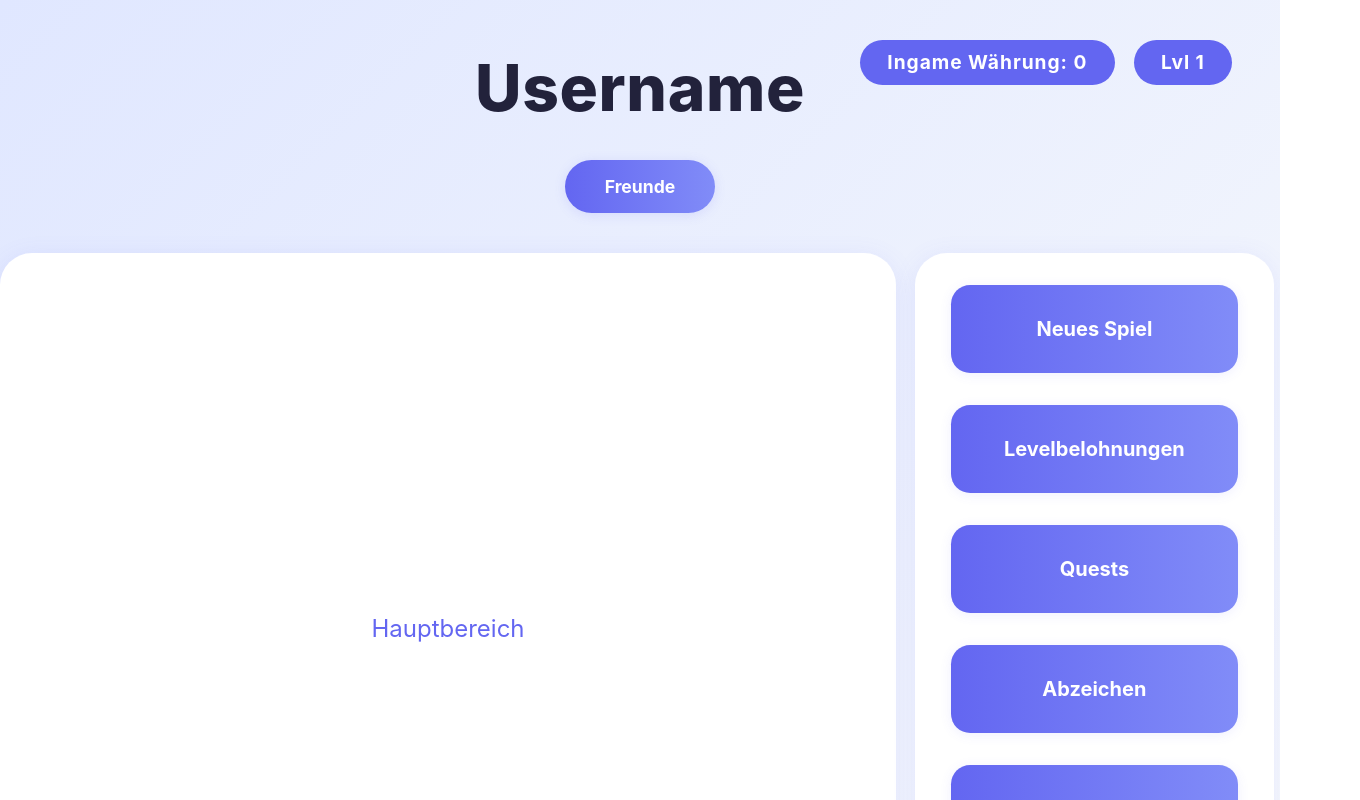
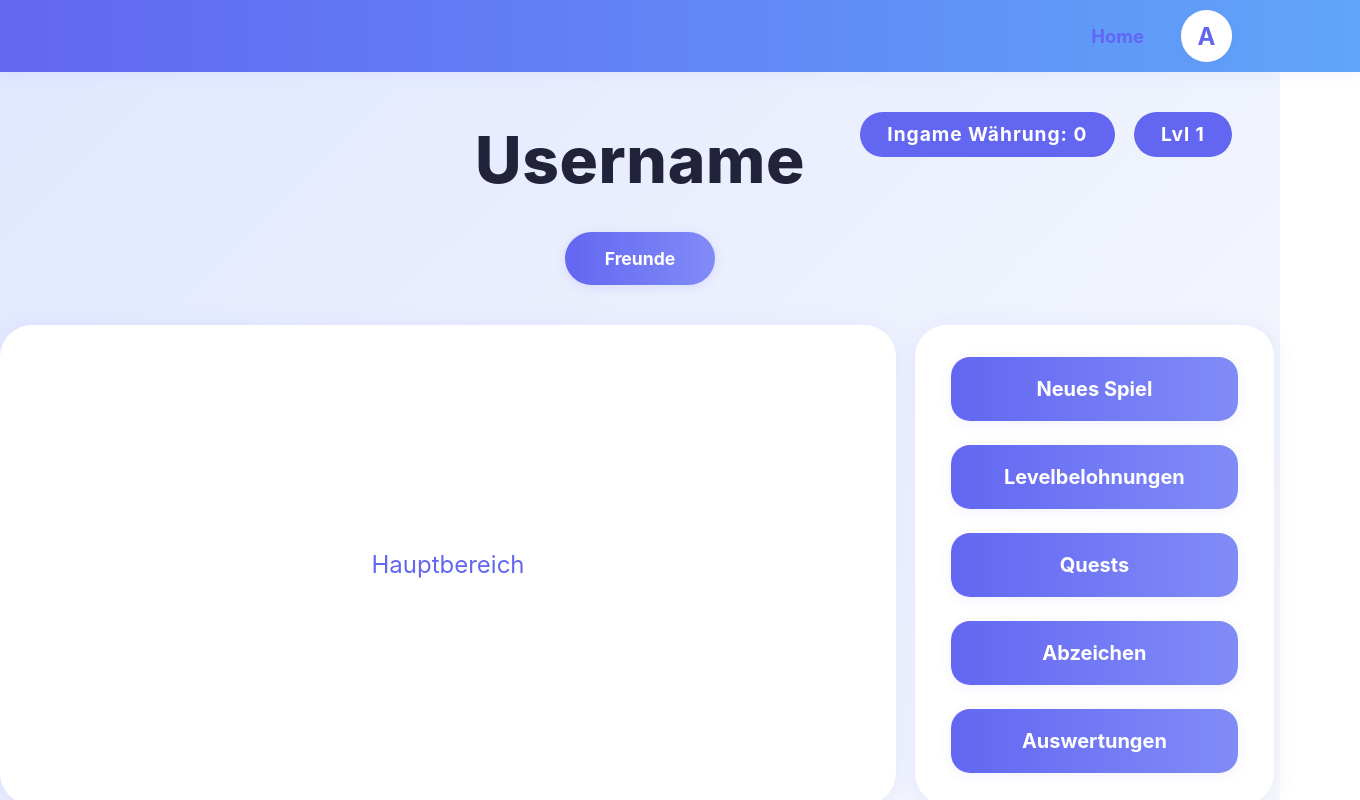
Before and after one commit to zelenajabukaa/stocktrainerFrontend, a React (Vite) app: page /home in a window 1280 px wide. Shown: the top 800 px of the page, 1360 px wide, since content can reach past the window. Built offline with nearby package versions, Linux system fonts and the light colour scheme; sample sign-in values are in the browser's storage.

Commit message:
header erstellt und auslogen möglich

```diff
--- a/src/Home.tsx
+++ b/src/Home.tsx
@@ -1,4 +1,5 @@
 import React from 'react';
+import Header from './components/Header';
 import { useNavigate } from 'react-router-dom';
 import './css/home.css';
 
@@ -20,6 +21,7 @@ const Home: React.FC = () => {
 
   return (
     <div className="main-bg">
+      <Header />
       {/* Header mit Level, Username und Freunde-Button */}
       <div className="header-area">
         <div style={{ position: 'absolute', top: '2.5rem', right: '3rem', display: 'flex', gap: '1.2rem', alignItems: 'center' }}>
@@ -36,10 +38,10 @@ const Home: React.FC = () => {
       <div className="main-content">
         <div className="card card-main">Hauptbereich</div>
         <div className="card card-side card-side-vertical">
-          <div className="sidebar-btns">
-            {['Neues Spiel', 'Levelbelohnungen', 'Quests', 'Abzeichen', 'Auswertungen', 'Einstellungen'].map((label, idx) => (
+          <div className="sidebar-btns sidebar-btns-fill">
+            {['Neues Spiel', 'Levelbelohnungen', 'Quests', 'Abzeichen', 'Auswertungen'].map((label, idx) => (
               <button
-                className="friends-btn friends-btn-large sidebar-btn"
+                className="friends-btn friends-btn-large sidebar-btn sidebar-btn-fill"
                 key={idx}
                 onClick={() => handleButtonClick(label)}
               >
--- /dev/null
+++ b/src/components/Header.module.css
@@ -0,0 +1,92 @@
+/* Home-Link-Button links neben Avatar-Kreis */
+.homeLinkBtn {
+  background: none;
+  border: none;
+  color: #6366f1;
+  font-size: 1.15rem;
+  font-weight: 700;
+  margin-right: 1.2rem;
+  cursor: pointer;
+  padding: 0.5rem 1.1rem;
+  border-radius: 0.7rem;
+  transition: background 0.15s, color 0.15s;
+}
+.homeLinkBtn:hover {
+  background: #e0e7ff;
+  color: #3730a3;
+}
+.headerBar {
+  width: 100%;
+  height: 4.5rem;
+  background: linear-gradient(90deg, #6366f1 0%, #60a5fa 100%);
+  display: flex;
+  align-items: center;
+  justify-content: space-between;
+  padding: 0 2.5rem;
+  box-shadow: 0 2px 16px 0 rgba(99,102,241,0.08);
+  position: relative;
+  z-index: 10;
+}
+.headerTitle {
+  color: #fff;
+  font-size: 2rem;
+  font-weight: 800;
+  letter-spacing: 0.01em;
+}
+.avatarMenuWrapper {
+  position: relative;
+  display: flex;
+  align-items: center;
+}
+.avatarCircle {
+  width: 3.2rem;
+  height: 3.2rem;
+  border-radius: 50%;
+  background: #fff;
+  border: none;
+  display: flex;
+  align-items: center;
+  justify-content: center;
+  cursor: pointer;
+  box-shadow: 0 2px 8px 0 rgba(99,102,241,0.10);
+  transition: box-shadow 0.2s;
+  padding: 0;
+  outline: none;
+}
+.avatarCircle:hover {
+  box-shadow: 0 4px 16px 0 rgba(99,102,241,0.18);
+}
+.avatarInitials {
+  color: #6366f1;
+  font-size: 1.5rem;
+  font-weight: 700;
+  user-select: none;
+}
+.menuDropdown {
+  position: absolute;
+  top: 110%;
+  right: 0;
+  background: #fff;
+  border-radius: 1.2rem;
+  box-shadow: 0 4px 24px 0 rgba(99,102,241,0.13);
+  min-width: 13rem;
+  display: flex;
+  flex-direction: column;
+  padding: 0.7rem 0;
+  z-index: 20;
+}
+.menuItem {
+  background: none;
+  border: none;
+  color: #22223b;
+  font-size: 1.1rem;
+  font-weight: 600;
+  padding: 1rem 2rem;
+  text-align: left;
+  cursor: pointer;
+  border-radius: 0.8rem;
+  transition: background 0.15s;
+}
+.menuItem:hover {
+  background: #e0e7ff;
+}
--- /dev/null
+++ b/src/components/Header.tsx
@@ -0,0 +1,67 @@
+import React, { useState, useRef, useEffect } from 'react';
+import { useNavigate } from 'react-router-dom';
+import styles from './Header.module.css';
+
+const Header: React.FC = () => {
+  const [open, setOpen] = useState(false);
+  const menuRef = useRef<HTMLDivElement>(null);
+  const navigate = useNavigate();
+
+  async function handleLogout() {
+    try {
+      await fetch('/api/logout', { method: 'POST', credentials: 'include' });
+      localStorage.removeItem('user');
+      localStorage.removeItem('token');
+      navigate('/');
+    } catch (e) {
+      alert('Logout fehlgeschlagen');
+    }
+  }
+
+  useEffect(() => {
+    function handleClickOutside(event: MouseEvent) {
+      if (menuRef.current && !menuRef.current.contains(event.target as Node)) {
+        setOpen(false);
+      }
+    }
+    if (open) {
+      document.addEventListener('mousedown', handleClickOutside);
+    } else {
+      document.removeEventListener('mousedown', handleClickOutside);
+    }
+    return () => document.removeEventListener('mousedown', handleClickOutside);
+  }, [open]);
+
+  return (
+    <header className={styles.headerBar}>
+      <div style={{ flex: 1 }} />
+      <div className={styles.avatarMenuWrapper} ref={menuRef}>
+        <button
+          className={styles.homeLinkBtn}
+          onClick={() => navigate('/home')}
+          aria-label="Home"
+        >
+          Home
+        </button>
+        <button
+          className={styles.avatarCircle}
+          onClick={() => setOpen((v) => !v)}
+          aria-label="Optionen"
+          style={{ marginRight: '5.5rem' }}
+        >
+          {/* Platzhalter für Avatarbild */}
+          <span className={styles.avatarInitials}>A</span>
+        </button>
+        {open && (
+          <div className={styles.menuDropdown}>
+            <button className={styles.menuItem}>Einstellungen</button>
+            <button className={styles.menuItem}>Avatar ändern</button>
+            <button className={styles.menuItem} onClick={handleLogout}>Ausloggen</button>
+          </div>
+        )}
+      </div>
+    </header>
+  );
+};
+
+export default Header;
--- a/src/components/PrivateRoute.tsx
+++ b/src/components/PrivateRoute.tsx
@@ -14,7 +14,7 @@ const PrivateRoute: React.FC<PrivateRouteProps> = ({ children }) => {
     return <div>Laden...</div>;
   }
 
-  return isAuthenticated ? <>{children}</> : <Navigate to="/login" />;
+  return isAuthenticated ? <>{children}</> : <Navigate to="/" />;
 };
 
 export default PrivateRoute;
--- a/src/css/home.css
+++ b/src/css/home.css
@@ -114,3 +114,15 @@
   border-radius: 1.2rem;
   box-shadow: 0 2px 12px 0 rgba(99, 102, 241, 0.10);
 }
+.sidebar-btns-fill {
+  gap: 1.5rem;
+  height: 100%;
+  justify-content: stretch;
+}
+.sidebar-btn-fill {
+  flex: 1 1 0;
+  min-height: 0;
+  display: flex;
+  align-items: center;
+  justify-content: center;
+}
```
